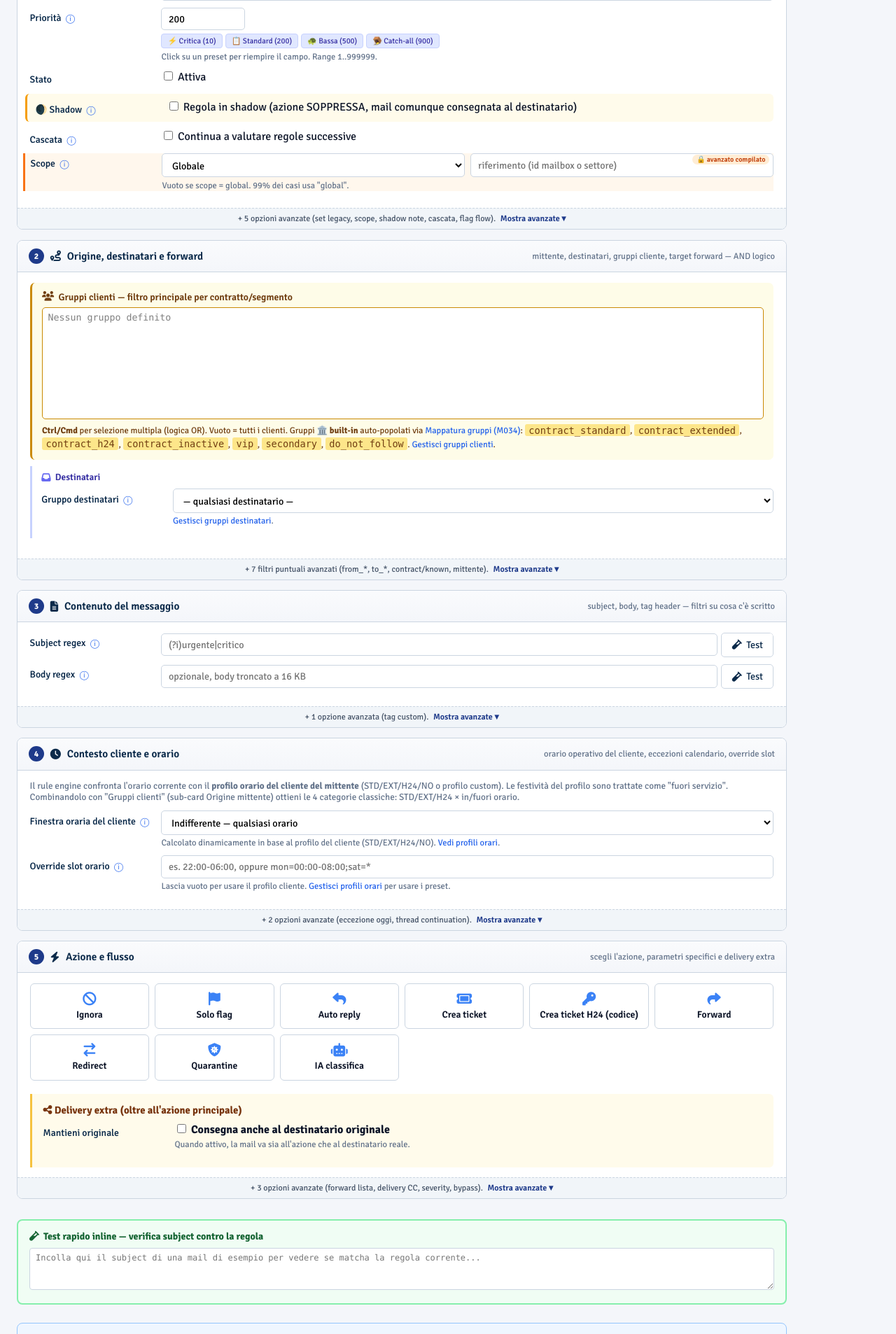
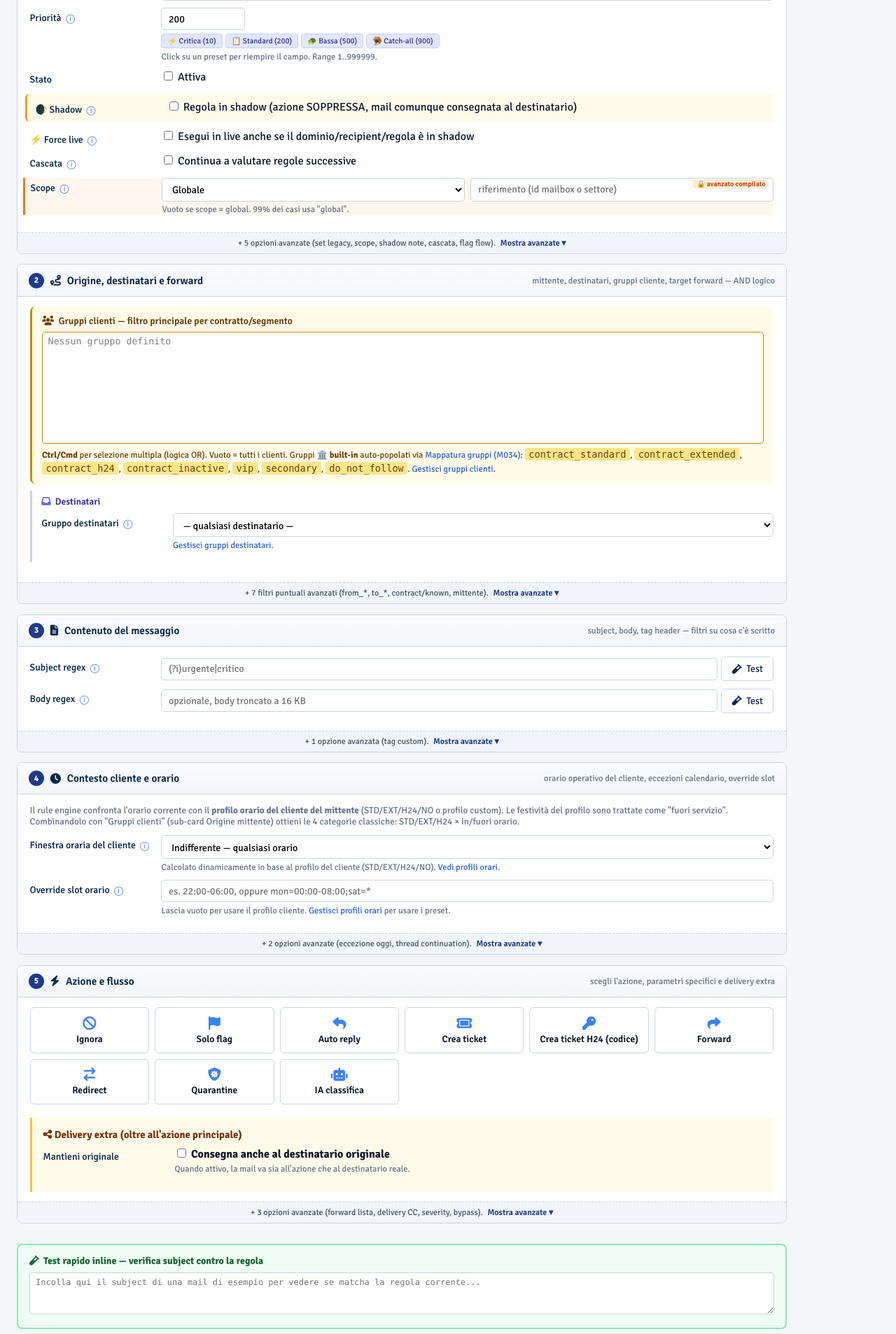
Before and after one commit to grandir66/DA-SMTP, a Python web app: template templates/admin/rule_form.html in a window 1280 px wide. Shown: the part 392-2298 px from the top of the page at 70% size. Run offline with Jinja, Linux system fonts and the light colour scheme; the template is opened without the code that fills it, so the values that code supplies are empty.

Commit message:
feat(rules): force_live bypass shadow + chain regole matched in events_list
Due fix richiesti dall'utente in cascata:

1. **force_live (Migration 041)** — flag opzionale su singola regola che
   forza l'esecuzione "live" anche se il dominio destinatario è in
   shadow_mode. Caso d'uso: regola ai_classify che deve analizzare la
   mail e applicare la sua action anche durante la fase di cutover di
   un dominio (es. domarc.it in shadow ora).

   Implementazione:
   - Migration 041 + mini-migration listener su rules_cache.
   - admin storage upsert_rule: legge/scrive force_live (UPDATE+INSERT).
   - routes/api.py rules_active: includes "force_live" nel payload.
   - routes/rules.py _form_to_dict + child_save: legge dal form.
   - services/smtp_listener/relay/storage.py replace_rules: UPDATE
     rules_cache.force_live a ogni sync.
   - pipeline.py _check_shadow_cascata: se winning_rule.force_live →
     return None (esce dal cascade, niente shadow per questa rule).
   - rule_form.html (orfana) + rule_child_form.html: checkbox sempre
     visibile "⚡ Force live" con tooltip esplicativo.

2. **Chain regole matched** — events_list.html colonna "Regola" ora
   mostra TUTTE le regole che hanno fatto match in cascata (non più
   "#42 +N badge"). Ogni rule_id è una pill clickabile linkata al form
   regola, con freccia → tra una e l'altra. La regola VINCENTE (= quella
   la cui action è stata effettivamente eseguita, o avrebbe in shadow)
   è marcata con bordo verde + sfondo chiaro.

   Esempio output cella:
     #54 → #28 → #29
   dove #29 è la vincente (verde), #54 e #28 sono altre regole che
   hanno matched ma non hanno vinto (continue_after_match o cascata
   gruppo).

   ev-col-rule: white-space:normal, max-width 240px (wrap se chain lunga).

Test: 194/194 pytest. Servizi tutti attivi. Migration applicata su
DB live (admin.db.rules.force_live + relay.db.rules_cache.force_live
entrambe presenti).

Co-Authored-By: Claude Opus 4.7 (1M context) <noreply@anthropic.com>

```diff
--- a/domarc_relay_admin/routes/rules.py
+++ b/domarc_relay_admin/routes/rules.py
@@ -932,6 +932,8 @@ def group_form_view(group_id: int | None = None):
             # M033: shadow mode
             "shadow_mode": (request.form.get("shadow_mode") or "").lower() in ("on", "true", "1"),
             "shadow_note": request.form.get("shadow_note") or None,
+            # M041: force_live = bypass shadow cascade
+            "force_live": (request.form.get("force_live") or "").lower() in ("on", "true", "1"),
             "action_map": action_map or None,
             "exclusive_match": (request.form.get("exclusive_match") or "").lower() in ("on", "true", "1"),
         }
@@ -1223,6 +1225,8 @@ def _parse_form(form) -> dict:
         # M033: shadow per regola singola
         "shadow_mode": (form.get("shadow_mode") or "").lower() in ("on", "true", "1"),
         "shadow_note": form.get("shadow_note") or None,
+        # M041: force_live = bypass shadow cascade
+        "force_live": (form.get("force_live") or "").lower() in ("on", "true", "1"),
     }
 
 
--- a/services/smtp_listener/relay/pipeline.py
+++ b/services/smtp_listener/relay/pipeline.py
@@ -204,7 +204,13 @@ def _check_shadow_cascata(parsed: ParsedMessage, storage: "Storage",
     Ritorna (origin, info) del PRIMO trigger trovato, None se nessuno scatta.
 
       origin = "domain:<domain>" | "recipient_group:<code>" | "rule:<id>"
+
+    M041: se la regola vincente ha `force_live=true`, esce subito dal cascade
+    senza applicare lo shadow. Caso d'uso: regola ai_classify che deve girare
+    in produzione anche se il dominio è ancora in shadow_mode (cutover prep).
     """
+    if winning_rule and winning_rule.get("force_live"):
+        return None
     info = _check_shadow_domain(parsed, storage)
     if info:
         return (f"domain:{info.get('matched_domain') or info.get('domain')}", info)
--- a/templates/admin/rule_form.html
+++ b/templates/admin/rule_form.html
@@ -305,6 +305,26 @@
                 <input type="text" name="shadow_note"
                        value="{{ record.shadow_note or '' }}"
                        placeholder="es. Test 2026-05-05, validare per 7gg">
+            </div>
+
+            {# M041: force_live — bypass shadow cascade (sempre visibile) #}
+            <div class="rf-row">
+                <label>⚡ Force live<span class="rf-tip">ⓘ<span class="rf-tip-balloon">
+                    Se attivo, questa regola gira <strong>SEMPRE in live</strong> anche
+                    se il dominio destinatario, il gruppo destinatari o la regola stessa
+                    sono in shadow mode. Caso d'uso: regola <em>ai_classify</em> che
+                    deve analizzare la mail anche durante la fase di cutover di un
+                    dominio.<br><br>
+                    <strong>Override</strong>: bypassa il check cascata shadow
+                    (dominio &gt; recipient_group &gt; rule).
+                </span></span></label>
+                <div>
+                    <label style="font-weight:normal;">
+                        <input type="checkbox" name="force_live" value="1"
+                               {% if record.force_live %}checked{% endif %}>
+                        Esegui in live anche se il dominio/recipient/regola è in shadow
+                    </label>
+                </div>
             </div>
 
             <div class="rf-row">
```
Also changed, not shown: services/smtp_listener/relay/storage.py (+13 -0 lines), templates/admin/events_list.html (+29 -10 lines), templates/admin/rule_child_form.html (+10 -0 lines), domarc_relay_admin/migrations/041_rules_force_live.sqlite.sql (added), domarc_relay_admin/storage/sqlite_impl.py.
